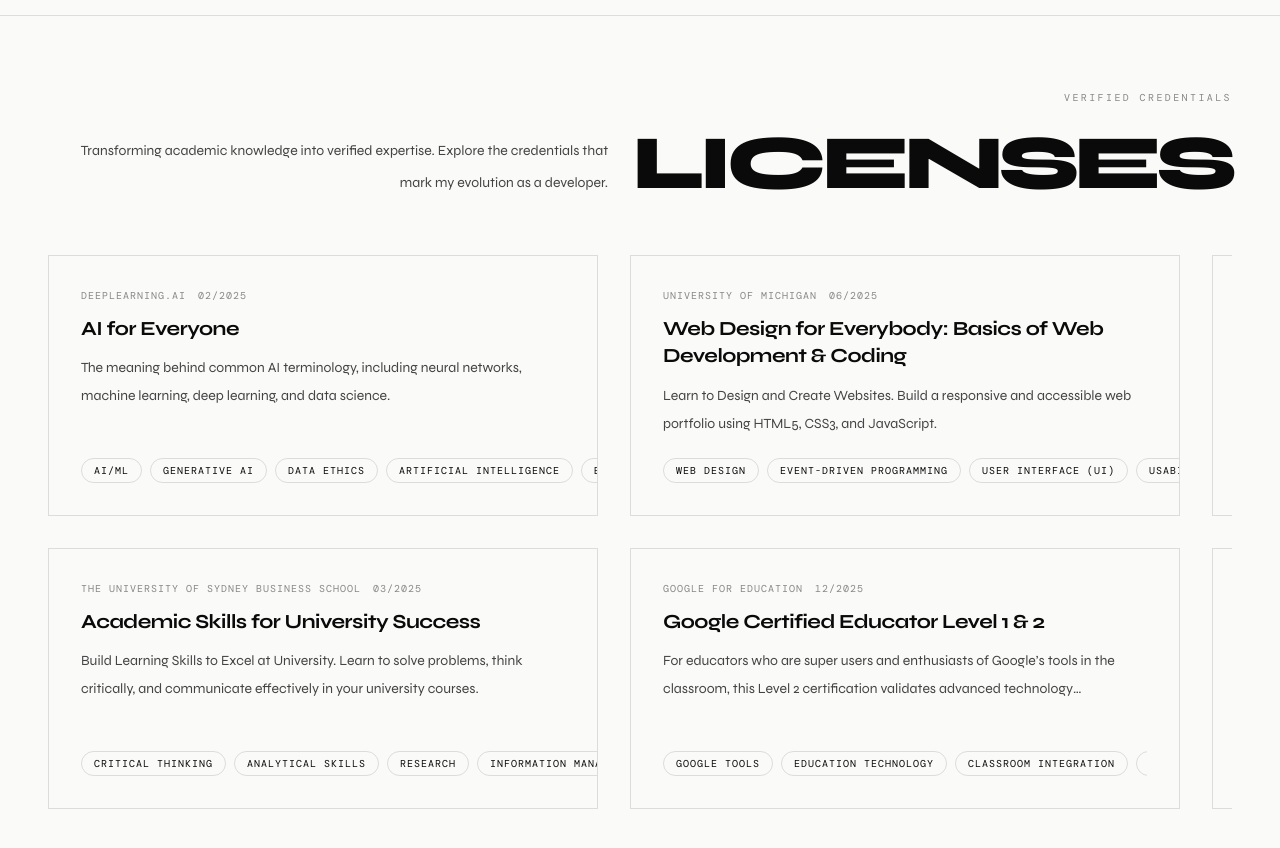
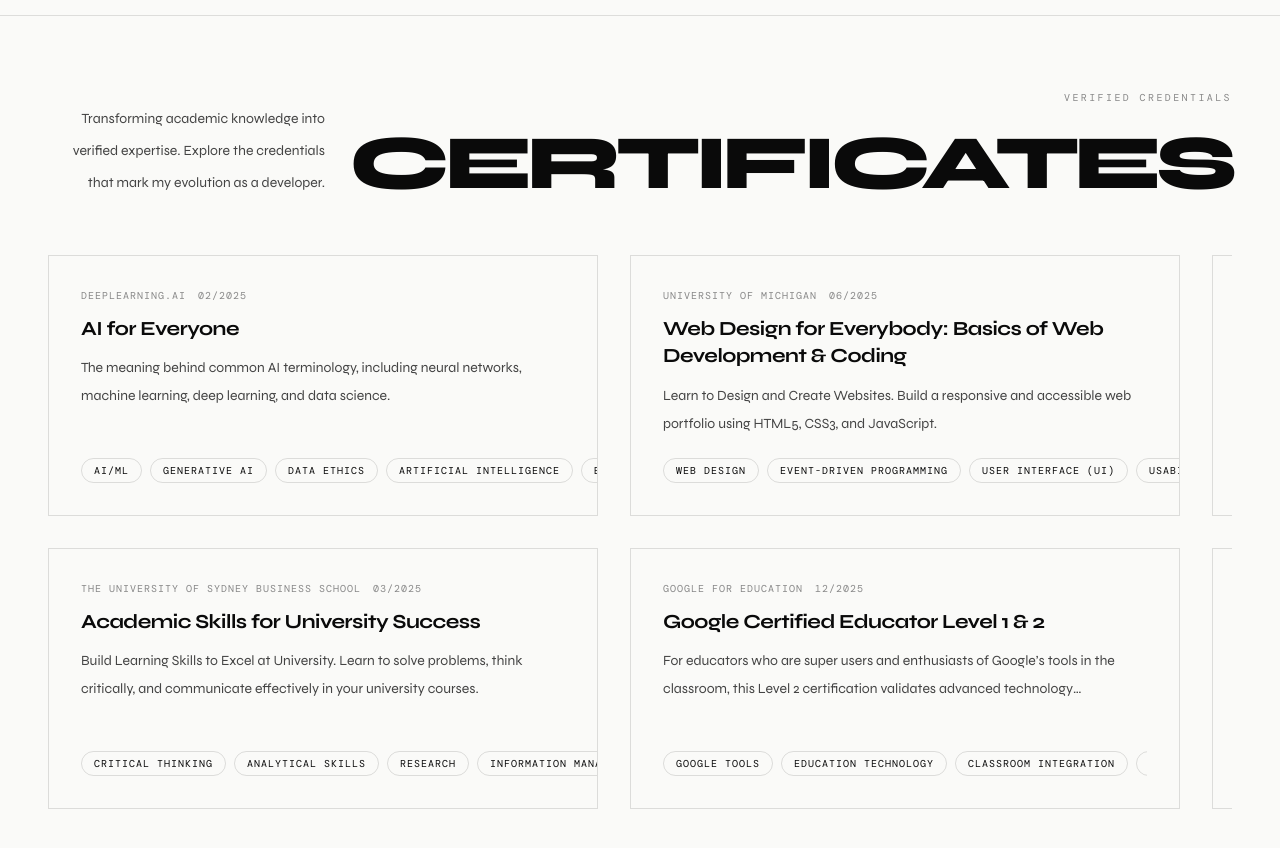
Before and after one commit to ldanh270/portfolio, a Next.js app: page /about in a window 1280 px wide. Shown: the part 2440-3288 px from the top of the page. Built offline with nearby package versions, Linux system fonts and the light colour scheme; a web font is replaced by a local one.

Commit message:
fix: fix hover effect in about certificates

```diff
--- a/src/components/sections/about/AboutLicences.tsx
+++ b/src/components/sections/about/AboutLicences.tsx
@@ -213,7 +213,7 @@ function CertCard({
 			whileHover="hover"
 			className="group relative flex h-full w-full flex-col overflow-hidden border border-brand-border px-8 py-8 text-left transition-colors duration-300 hover:bg-[rgba(10,10,10,0.015)] hover:border-brand-black/25 focus-visible:outline-2 focus-visible:outline-offset-2 focus-visible:outline-brand-black"
 		>
-			{/* Border Sweep Effect */}
+			{/* Left Border */}
 			<motion.span
 				className="absolute left-0 top-0 h-full w-[0.5px] bg-brand-black"
 				initial={{ height: 0 }}
@@ -222,6 +222,7 @@ function CertCard({
 				}}
 				transition={{ duration: 0.2, ease: "easeOut" }}
 			/>
+			{/* Top Border */}
 			<motion.span
 				className="absolute left-0 top-0 h-[0.5px] w-full bg-brand-black"
 				initial={{ width: 0 }}
@@ -230,6 +231,8 @@ function CertCard({
 				}}
 				transition={{ duration: 0.2, delay: 0.2, ease: "easeOut" }}
 			/>
+
+			{/* Right Border */}
 			<motion.span
 				className="absolute bottom-0 right-0 h-full w-px bg-brand-black"
 				initial={{ height: 0 }}
@@ -238,8 +241,10 @@ function CertCard({
 				}}
 				transition={{ duration: 0.2, delay: 0.4, ease: "easeOut" }}
 			/>
+
+			{/* Bottom Border */}
 			<motion.span
-				className="absolute bottom-0 right-0 h-[0.5px] w-full bg-brand-black"
+				className="absolute bottom-0 right-0 h-px w-full bg-brand-black"
 				initial={{ width: 0 }}
 				variants={{
 					hover: { width: "100%" },
@@ -321,7 +326,7 @@ export function AboutLicences() {
 						Verified Credentials
 					</p>
 					<h2 className="text-[clamp(2.6rem,6vw,5.5rem)] font-extrabold uppercase leading-[0.92] tracking-[-0.07em] lg:text-right">
-						Licenses
+						Certificates
 					</h2>
 				</FadeIn>
 			</header>
```
